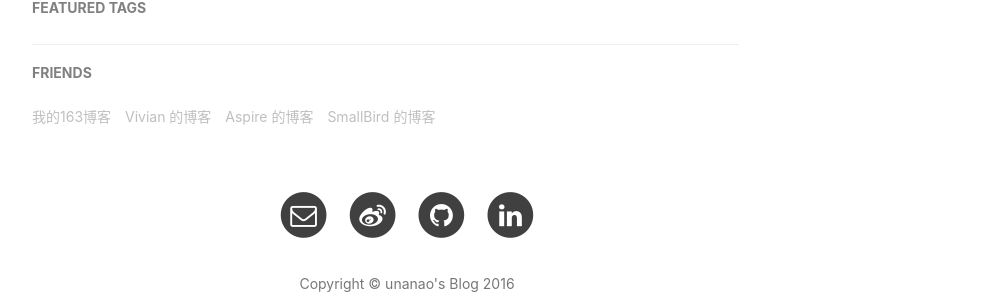
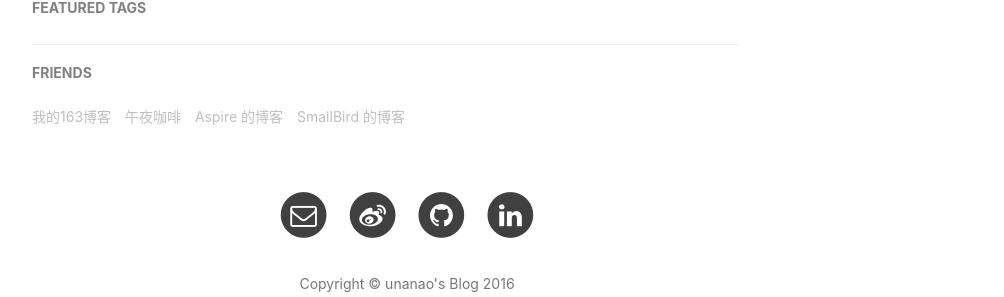
Before and after one commit to xuyumeng/xuyumeng.github.io, a Jekyll site: the page built from _posts/2014-01-19-bug-testing.md, in a window 1280 px wide and 900 px high, scrolled down 3671 px. Shown: the part 516-813 px from the top of the window, without its empty margins (233-1237 px from the left). Built offline with Jekyll 4.4.1, drawn with Linux system fonts in a browser that asks for light colours; nearby versions of some CDN libraries; comment, search, counter and statistics services are not loaded; grey boxes are pictures that could not be loaded.

Commit message:
new links

```diff
--- a/_config.yml
+++ b/_config.yml
@@ -87,8 +87,8 @@ friends: [
         href: "http://jianjiaosun.blog.163.com"
     },
     {
-        title: "Vivian 的博客",
-        href: "http://vivianzhang.me"
+        title: "午夜咖啡",
+        href: "http://jolestar.com/"
     },
     {
         title: "Aspire 的博客",
```
